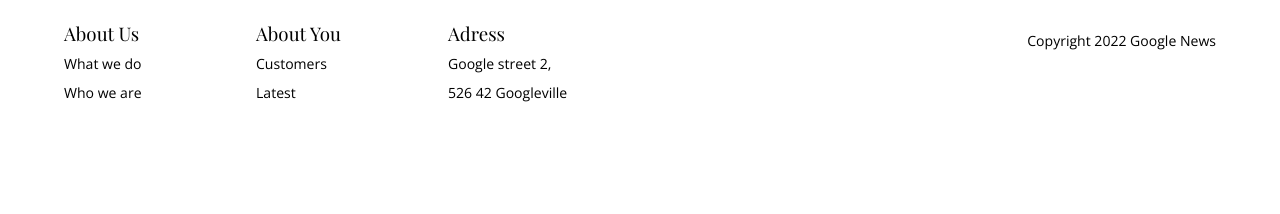
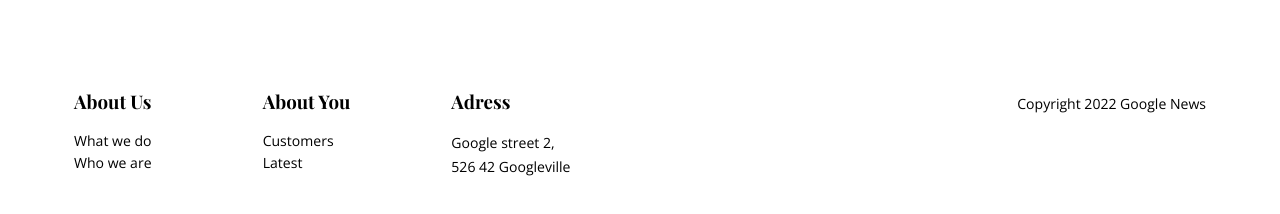
Before and after one commit to grouzu/Gruppuppgift-Yo, a plain HTML site: page index.html in a window 1280 px wide. Shown: the part 120-334 px from the top of the page. Drawn offline with nearby package versions, Linux system fonts and the light colour scheme; no server answers; a script that the page names is missing; files whose address does not match are found by name.

Commit message:
Final footer changes

```diff
--- a/assets/css/sass/footer.scss
+++ b/assets/css/sass/footer.scss
@@ -1,6 +1,24 @@
+footer {
+    margin: 5% 0% 5% 0%;
+
+    h2 {
+      padding-bottom: 15px;
+      font-weight: 700;
+    }
+
+    p {
+      margin: 2% 0% 2% 0%;
+    }
+
+    a {
+      text-decoration: none;
+    }
+}
+
 .grid-12 {
     display: grid;
     grid-template-columns: repeat(12, 1fr);
+    padding: 10px;
   }
 
   .container-2 {
--- a/index.html
+++ b/index.html
@@ -54,7 +54,7 @@
         <div class="container-2">
           <h2>About Us</h2>
           <p>What we do</p> <!--make link-->
-          <p>Who we are</p> <!--make link-->
+          <a href="/who-we-are.html"><p>Who we are</p> </a><!--make link-->
         </div>
 
         <div class="container-2">
```
Also changed, not shown: assets/css/sass/style.css, 1 other file.
